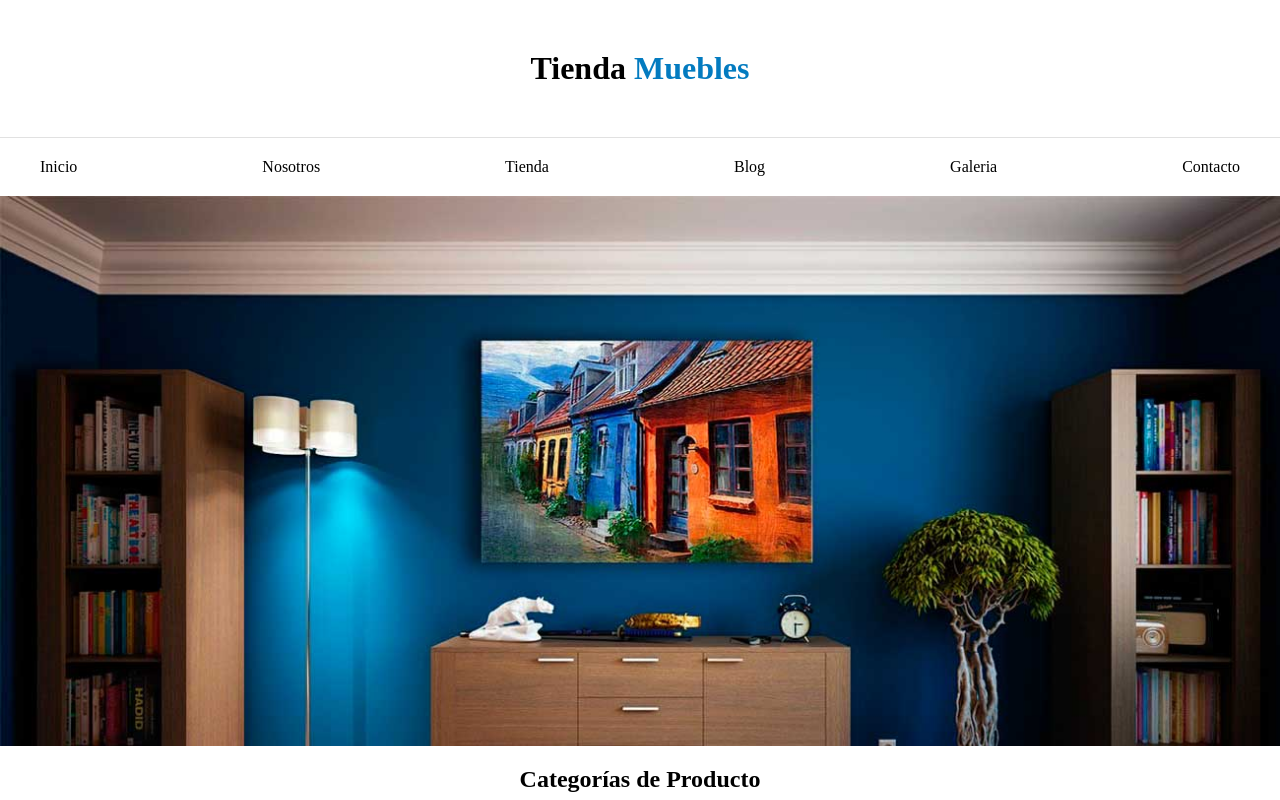
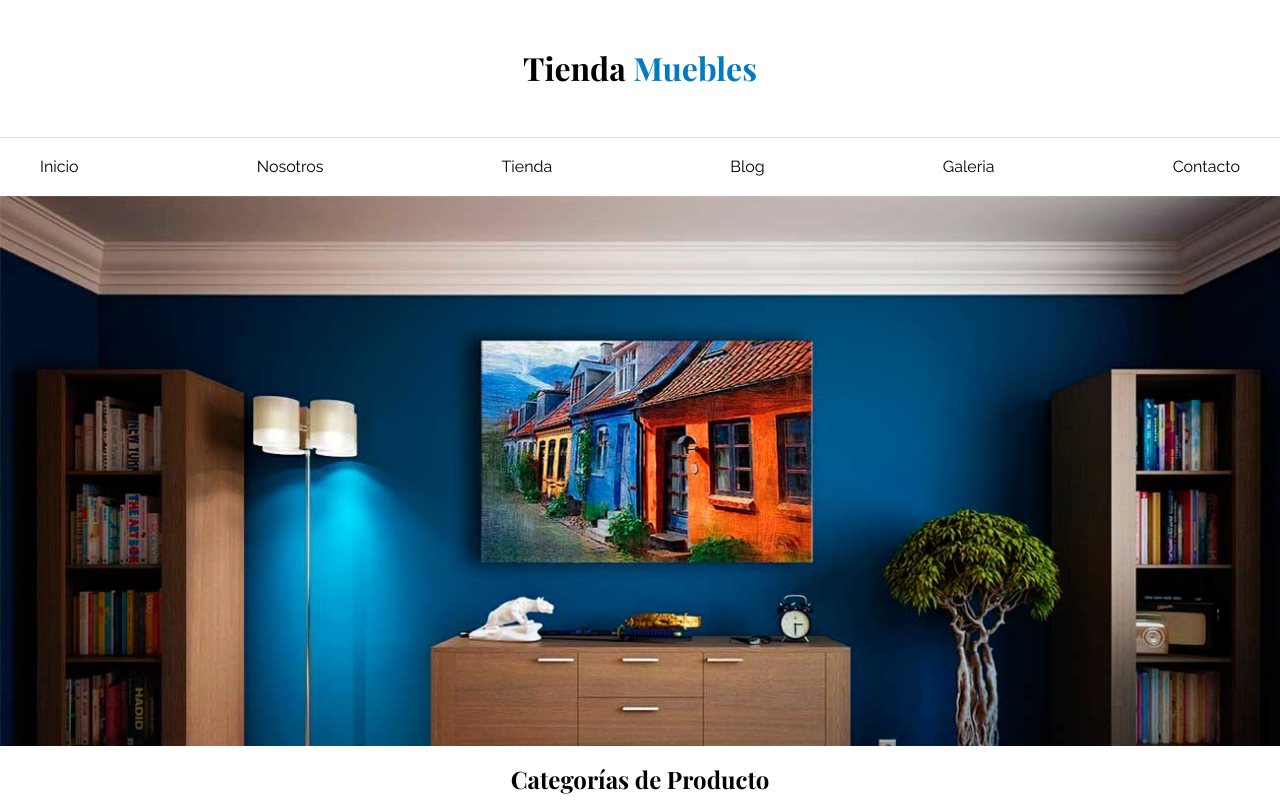
Before and after one commit to Juliansan/FE-Furniture, a plain HTML site: page index.html in a window 1280 px wide. Shown: the top 800 px of the page. Drawn offline with nearby package versions, Linux system fonts and the light colour scheme.

Commit message:
add font family

```diff
--- a/css/app.css
+++ b/css/app.css
@@ -1,7 +1,3 @@
-h1 {
-    color: #000;
-}
-
 html {
     box-sizing: border-box;
 }
@@ -10,6 +6,21 @@ html {
 *:before,
 *:after {
     box-sizing: inherit;
+}
+
+body {
+    font-family: 'Raleway', sans-serif;
+}
+
+h1 {
+    color: #000;
+}
+
+h1,
+h2,
+h3 {
+    font-family: 'Playfair Display', serif;
+
 }
 
 /* Globales */
--- a/index.html
+++ b/index.html
@@ -7,6 +7,9 @@
     <meta name="viewport" content="width=device-width, initial-scale=1.0">
     <title>Ecommerce</title>
     <link rel="stylesheet" href="css/normalize.css">
+    <link rel="preconnect" href="https://fonts.googleapis.com">
+    <link rel="preconnect" href="https://fonts.gstatic.com" crossorigin>
+    <link href="https://fonts.googleapis.com/css2?family=Playfair+Display:wght@700&family=Raleway:wght@400;700;900&display=swap" rel="stylesheet">
     <link rel="stylesheet" href="css/app.css">
 </head>
 
```
